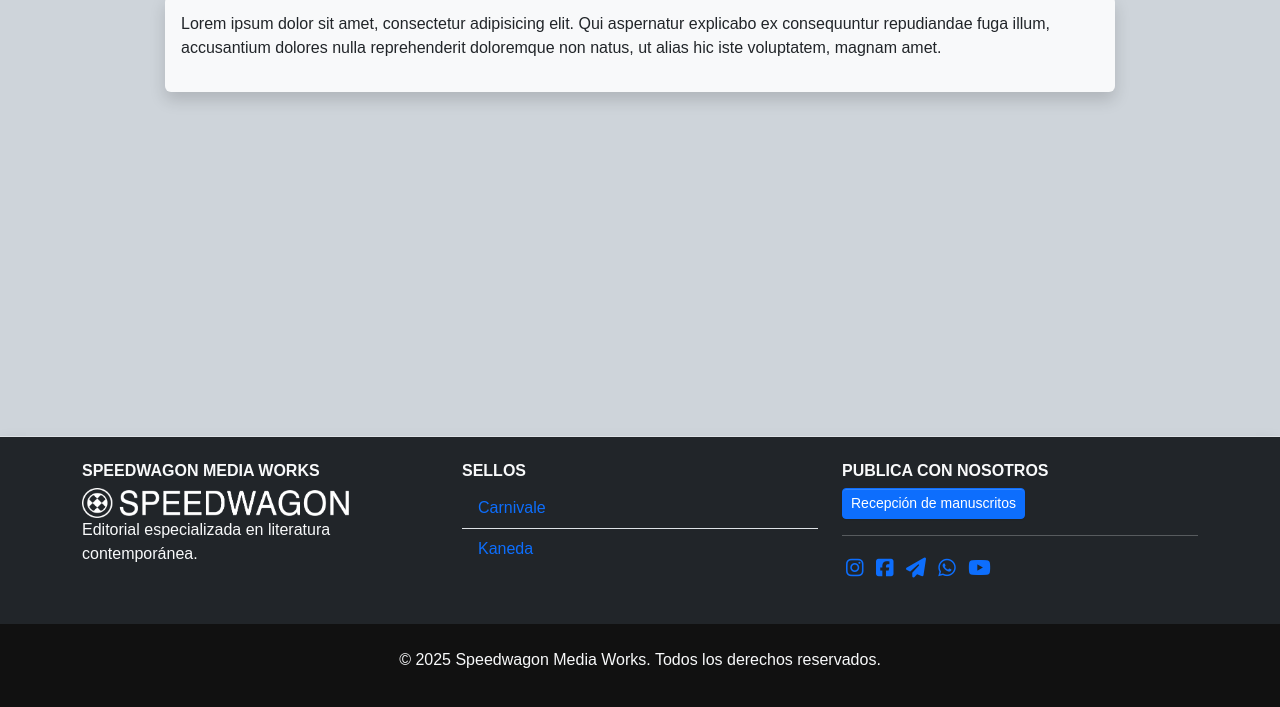
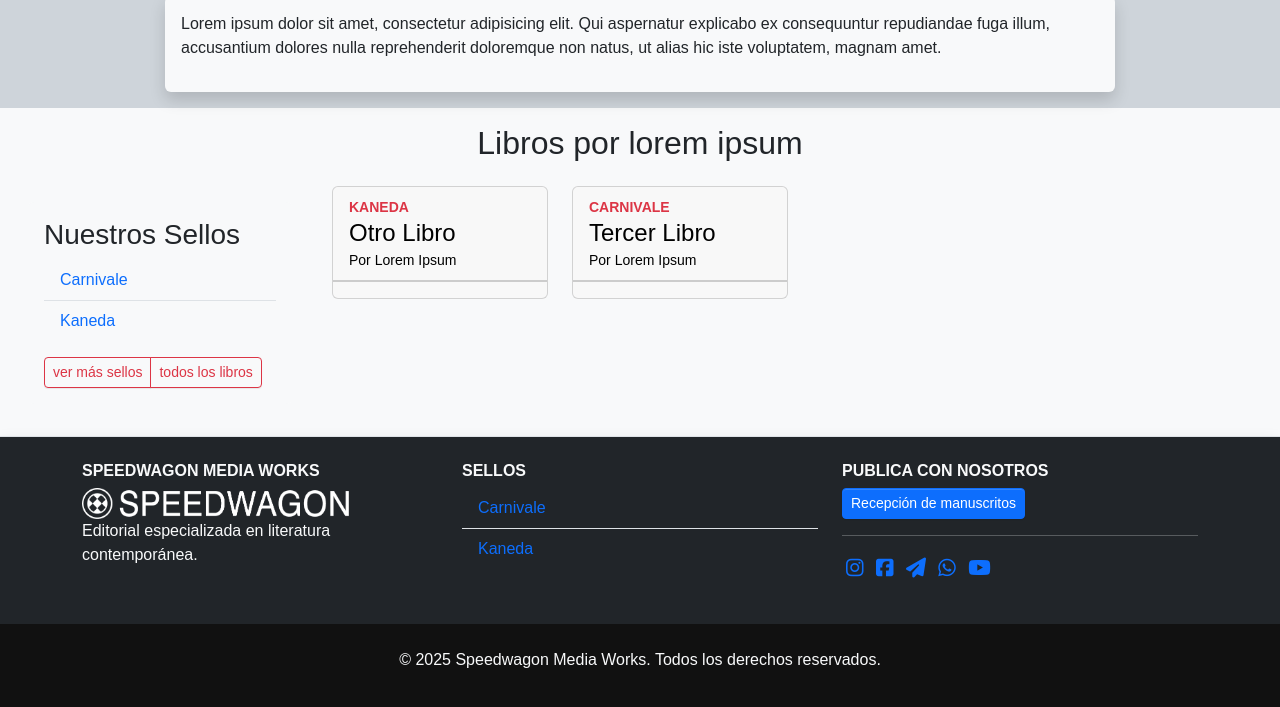
Before and after one commit to IAGaldames/speedwagon, a Jekyll site: the page built from my_collections/_libros/otrolibro.md, in a window 1280 px wide and 1232 px high. Shown: the part 520-1227 px from the top of the window. Built offline with Jekyll 4.4.1, drawn with Linux system fonts in a browser that asks for light colours; some web fonts are replaced.

Commit message:
mejorar el diseño de las secciones de catálogo y noticias; actualizar estilos y agregar nueva sección de libros

```diff
--- a/_includes/hero-catalogo.html
+++ b/_includes/hero-catalogo.html
@@ -7,9 +7,7 @@
     </div>
     <div class="col-6 text-center">
       <h3 class="h1">Catálogo de libros</h3>
-      <a class="btn btn-light btn-lg rounded-pill disabled" href="{{ site.baseurl }}/catalogo">Comprar Aquí</a>
+      <a class="btn btn-light btn-lg rounded-pill" href="{{ site.baseurl }}/catalogo">Comprar Aquí</a>
     </div>
-
-
   </div>
 </article>
--- a/_includes/hero-noticias.html
+++ b/_includes/hero-noticias.html
@@ -1,4 +1,4 @@
-<article class="container-fluid bg-dark text-light my-3" id="hero-noticias">
+<article class="container bg-light rounded my-3" id="hero-noticias">
   <div class="row d-flex align-items-center">
     <div class="col-md-4 text-center">
       <h3 class="h1">Noticias</h3>
@@ -12,12 +12,12 @@
     <div class="col-md-4 text-center">
       {% for category in site.categories limit:3 %}
       <div class="bordeer-bottom mb-3">
-        <h6 class="text-danger text-uppercase fw-bolder text-small">
+        <h6 class="text-danger text-uppercase fw-bolder text-small m-0">
           <b>{{ category[0] }}:</b>
         </h6>
         <ul class="list-group list-group-flush">
           {% for post in category[1] %}
-          <li class="list-group-item bg-transparent"><a href="{{ post.url }}">{{ post.title }}</a></li>
+          <li class="list-group-item bg-transparent "><a href="{{ post.url }}" class="link-offset-2 link-offset-3-hover link-underline link-underline-opacity-0 link-underline-opacity-75-hover text-black">{{ post.title }}</a></li>
           {% endfor %}
         </ul>
       </div>
--- a/_layouts/default.html
+++ b/_layouts/default.html
@@ -7,7 +7,7 @@
 	<main class="">
 		{% if page.image %}
 		<div class="container-fluid d-flex align-items-center text-white text-shadow text-shadow-lg"
-			style="background-image: url({{ site.baseurl }}/assets/img/{{ page.image }} ); background-position: center center; background-repeat:no-repeat; background-size:cover; no-repeat; min-height: 200px">
+			style="background-image: url({{ site.baseurl }}/assets/img/{{ page.image }} ); background-position: top center; background-repeat:no-repeat; background-size:contain; no-repeat; min-height: 170px; background-attachment: fixed;">
 			{% endif %}
 			<div class="container">
 				<div class="row my-3">
--- a/_layouts/libro.html
+++ b/_layouts/libro.html
@@ -16,3 +16,23 @@ layout: default
     </div>
   </div>
 </section>
+
+<section class="container-fluid bg-light py-3" id="sello">
+  <div class="row">
+    <div class="col-12 mb-3 text-center">
+      <h2 class="h2">Libros por {{page.autorLibro}}</h3>
+    </div>
+  </div>
+  <div class="row">
+    {% include aside-sellos.html %}
+    <div class="col-md-9">
+      <div class="row">
+        {% for libro in site.libros %}
+        {% if libro.autorLibro == page.autorLibro %}
+        {% include card-libro.html %}
+        {% endif %}
+        {% endfor %}
+      </div>
+    </div>
+  </div>
+</section>
--- a/_layouts/noticias.html
+++ b/_layouts/noticias.html
@@ -5,7 +5,7 @@ layout: default
 <section class="container">
   <div class="row">
     <div class="col-md-12 my-3">
-      <h1>Últimas Noticias:</h1>
+      <h1>{{ page.title }}</h1>
     </div>
     {% for post in site.posts %}
     <div class="col-md-3 mb-3">
```
Also changed, not shown: my_collections/_libros/unlibro-dos.md (added, +14 -0 lines).
